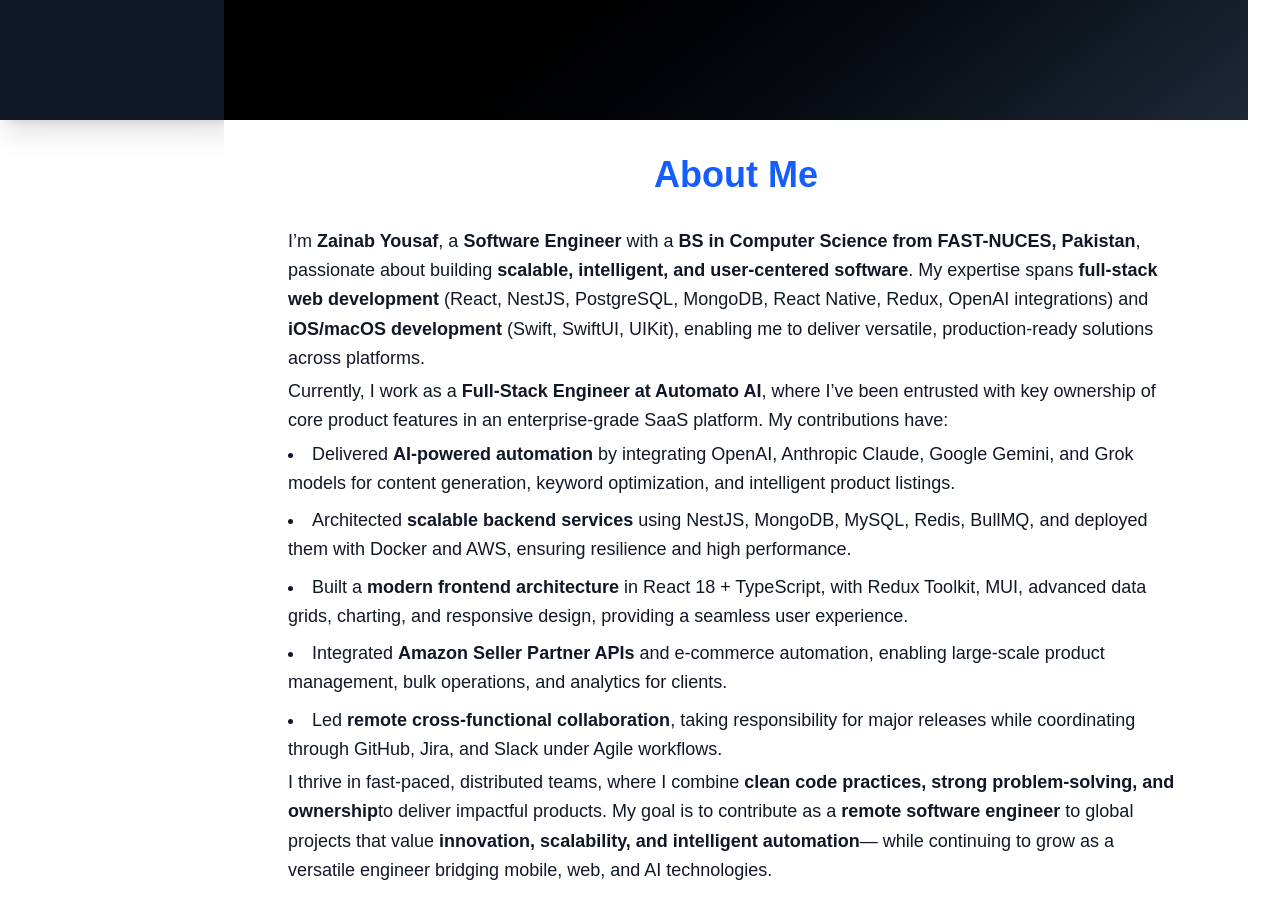
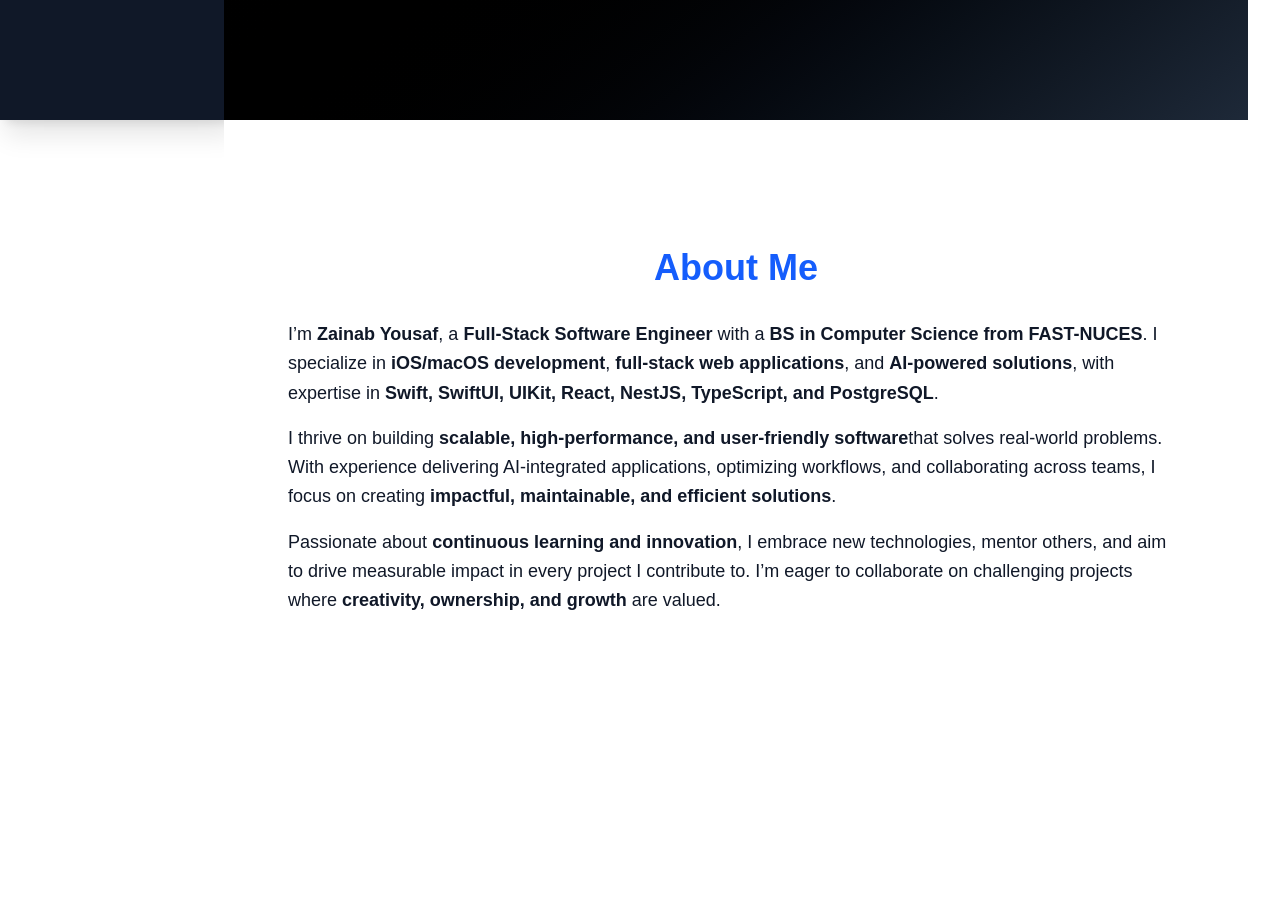
Before and after one commit to zainab-yousaf/zainab-yousaf, a Next.js app: page / in a window 1280 px wide. Shown: the part 680-1598 px from the top of the page. Built offline with nearby package versions, Linux system fonts and the light colour scheme.

Commit message:
about section

```diff
--- a/components/About.tsx
+++ b/components/About.tsx
@@ -2,88 +2,56 @@
 
 export default function About() {
   return (
-    <div className="h-screen flex items-center justify-center px-8">
-      <div className="max-w-4xl space-y-1 text-lg leading-relaxed text-gray-900">
+    <div className="h-screen flex items-start justify-center px-8 pt-32">
+      <div className="max-w-4xl space-y-4 text-lg leading-relaxed text-gray-900">
         <h2 className="text-4xl font-bold text-blue-600 mb-8 text-center">
           About Me
         </h2>
+
         <p>
           I’m <span className="font-semibold">Zainab Yousaf</span>, a{" "}
-          <span className="font-semibold">Software Engineer</span> with a{" "}
+          <span className="font-semibold">Full-Stack Software Engineer</span>{" "}
+          with a{" "}
           <span className="font-semibold">
-            BS in Computer Science from FAST-NUCES, Pakistan
+            BS in Computer Science from FAST-NUCES
           </span>
-          , passionate about building{" "}
+          . I specialize in{" "}
+          <span className="font-semibold">iOS/macOS development</span>,{" "}
+          <span className="font-semibold">full-stack web applications</span>,
+          and <span className="font-semibold">AI-powered solutions</span>, with
+          expertise in{" "}
           <span className="font-semibold">
-            scalable, intelligent, and user-centered software
+            Swift, SwiftUI, UIKit, React, NestJS, TypeScript, and PostgreSQL
           </span>
-          . My expertise spans{" "}
-          <span className="font-semibold">full-stack web development</span>{" "}
-          (React, NestJS, PostgreSQL, MongoDB, React Native, Redux, OpenAI
-          integrations) and{" "}
-          <span className="font-semibold">iOS/macOS development</span> (Swift,
-          SwiftUI, UIKit), enabling me to deliver versatile, production-ready
-          solutions across platforms.
+          .
         </p>
 
         <p>
-          Currently, I work as a{" "}
+          I thrive on building{" "}
           <span className="font-semibold">
-            Full-Stack Engineer at Automato AI
+            scalable, high-performance, and user-friendly software
           </span>
-          , where I’ve been entrusted with key ownership of core product
-          features in an enterprise-grade SaaS platform. My contributions have:
+          that solves real-world problems. With experience delivering
+          AI-integrated applications, optimizing workflows, and collaborating
+          across teams, I focus on creating{" "}
+          <span className="font-semibold">
+            impactful, maintainable, and efficient solutions
+          </span>
+          .
         </p>
 
-        <ul className="list-disc list-inside space-y-2">
-          <li>
-            Delivered{" "}
-            <span className="font-semibold">AI-powered automation</span> by
-            integrating OpenAI, Anthropic Claude, Google Gemini, and Grok models
-            for content generation, keyword optimization, and intelligent
-            product listings.
-          </li>
-          <li>
-            Architected{" "}
-            <span className="font-semibold">scalable backend services</span>{" "}
-            using NestJS, MongoDB, MySQL, Redis, BullMQ, and deployed them with
-            Docker and AWS, ensuring resilience and high performance.
-          </li>
-          <li>
-            Built a{" "}
-            <span className="font-semibold">modern frontend architecture</span>{" "}
-            in React 18 + TypeScript, with Redux Toolkit, MUI, advanced data
-            grids, charting, and responsive design, providing a seamless user
-            experience.
-          </li>
-          <li>
-            Integrated{" "}
-            <span className="font-semibold">Amazon Seller Partner APIs</span>{" "}
-            and e-commerce automation, enabling large-scale product management,
-            bulk operations, and analytics for clients.
-          </li>
-          <li>
-            Led{" "}
-            <span className="font-semibold">
-              remote cross-functional collaboration
-            </span>
-            , taking responsibility for major releases while coordinating
-            through GitHub, Jira, and Slack under Agile workflows.
-          </li>
-        </ul>
         <p>
-          I thrive in fast-paced, distributed teams, where I combine{" "}
+          Passionate about{" "}
           <span className="font-semibold">
-            clean code practices, strong problem-solving, and ownership
+            continuous learning and innovation
           </span>
-          to deliver impactful products. My goal is to contribute as a{" "}
-          <span className="font-semibold">remote software engineer</span> to
-          global projects that value{" "}
+          , I embrace new technologies, mentor others, and aim to drive
+          measurable impact in every project I contribute to. I’m eager to
+          collaborate on challenging projects where{" "}
           <span className="font-semibold">
-            innovation, scalability, and intelligent automation
-          </span>
-          — while continuing to grow as a versatile engineer bridging mobile,
-          web, and AI technologies.
+            creativity, ownership, and growth
+          </span>{" "}
+          are valued.
         </p>
       </div>
     </div>
```
